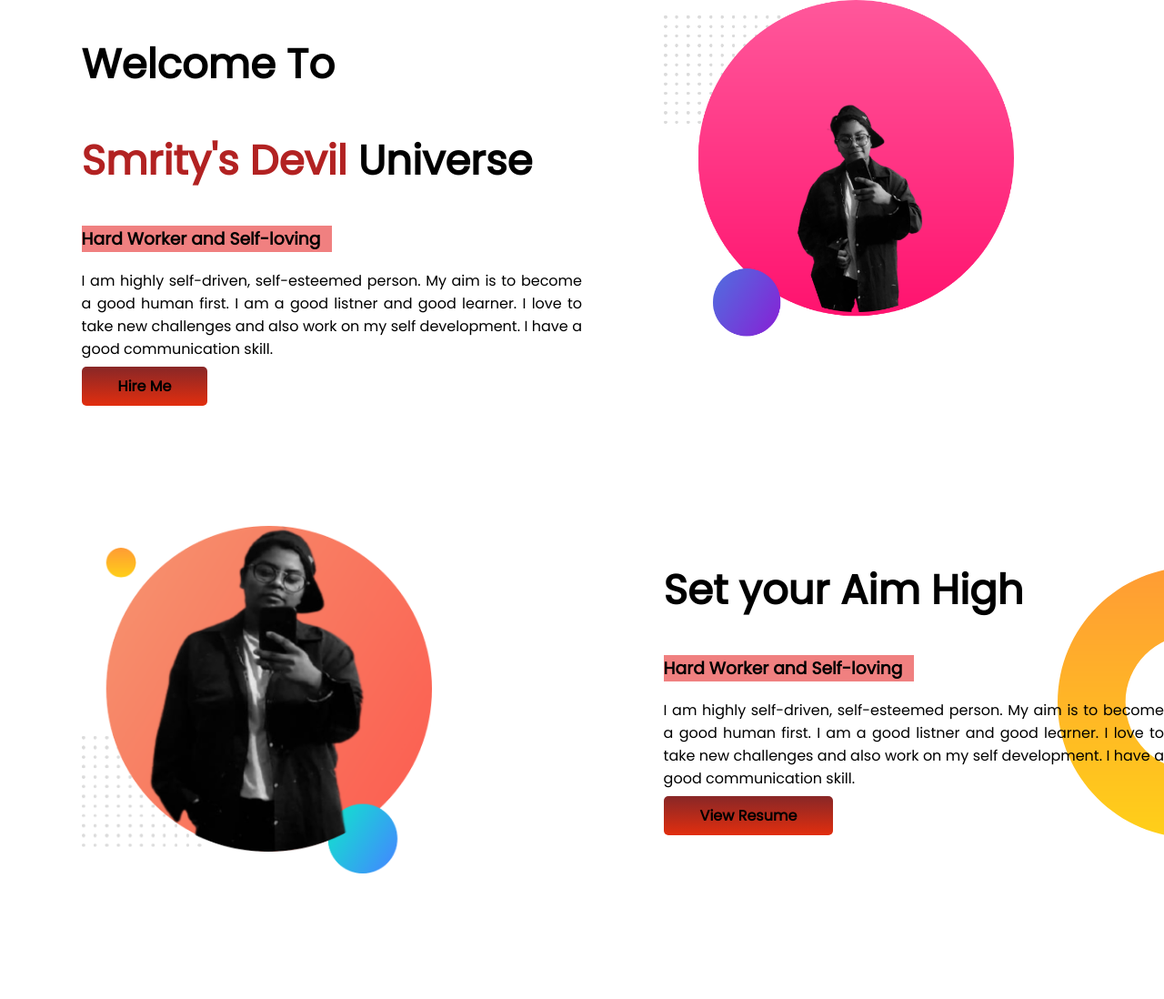
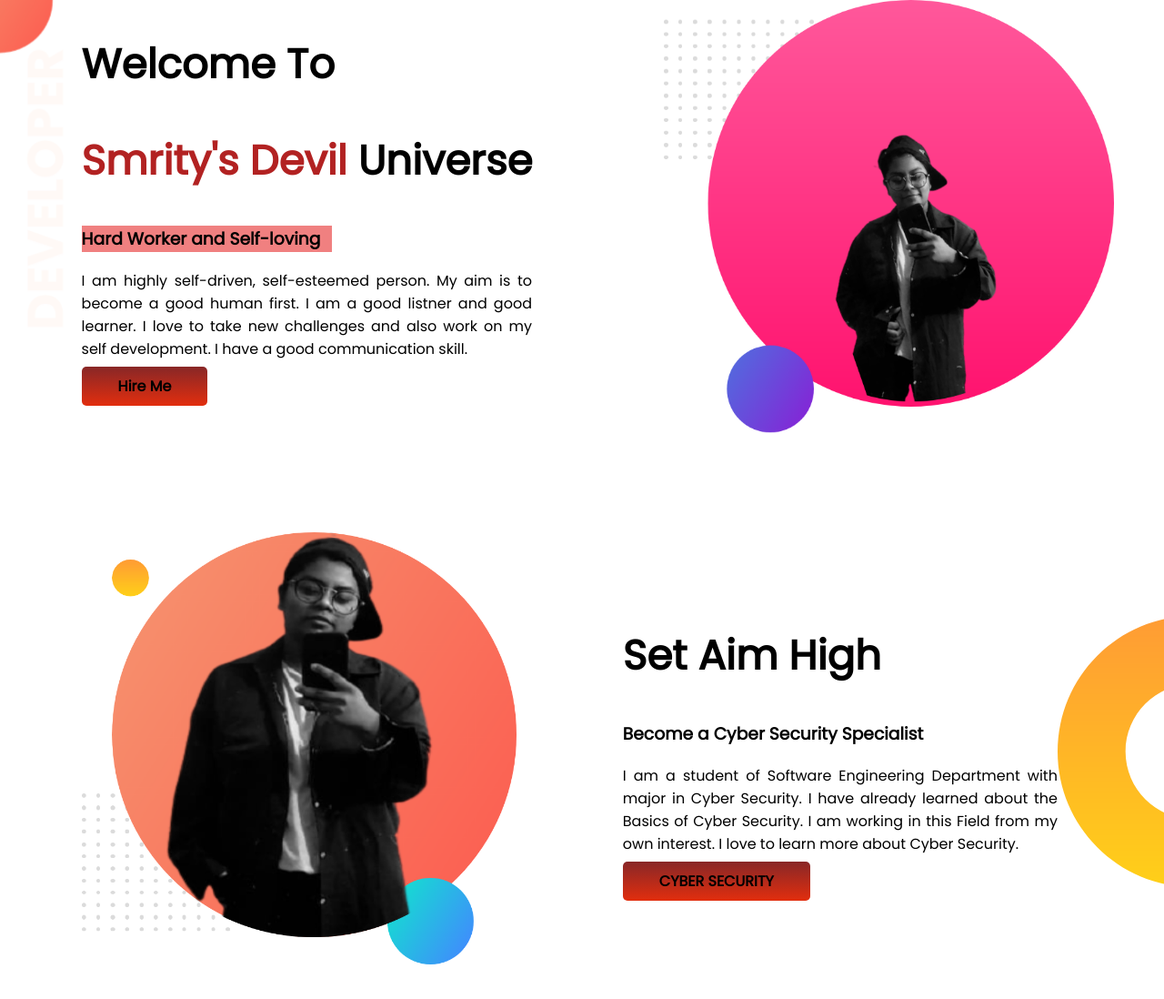
Before and after one commit to SmritySarkar/smrity-portfolio, a plain HTML site: page index.html in a window 1280 px wide. Shown: the whole page at 91% size. Drawn offline with Linux system fonts and the light colour scheme.

Commit message:
set aim high added

```diff
--- a/index.html
+++ b/index.html
@@ -13,7 +13,7 @@
 
 <body>
 
-    <section class="dream-big">
+    <section class="top-banner">
         <div class="width-part">
         <h1>Welcome To</h1>
         <h1><span class="devil">Smrity's Devil</span> Universe</h1>
@@ -27,21 +27,17 @@
     </div>
        </section>
 
-       <section class="aim-high">
+      <section class="set-aim">
+          <div class="width-part">
+              <img src="images/smrity-picture.png" alt="">
+          </div>
 
-        <div class="width-part">
-            <img src="images/smrity-picture.png" alt="">
-       </div>
-
-        <div class="width-part">
-        <h1>Set your Aim High</h1>
-        <h3 class="bg">Hard Worker and Self-loving</h3>
-        <p>I am highly self-driven, self-esteemed person. My aim is to become a good human first. I am a good listner and good learner. I love to take new challenges and also work on my self development. I have a good communication skill. </p>
-        <a class="link-button" target= "_blank" >View Resume</a>
-    </div>
-
-
-       </section>
-
+          <div id="width-part-set" class="width-part">
+              <h1>Set Aim High</h1>
+              <h3>Become a Cyber Security Specialist</h3>
+              <p>I am a student of Software Engineering Department with major in Cyber Security. I have already learned about the Basics of Cyber Security. I am working in this Field from my own interest. I love to learn more about Cyber Security.</p>
+              <a class="link-button" target="_blank" href="">CYBER SECURITY</a>
+          </div>
+      </section>
 </body>
 </html>
--- a/style.css
+++ b/style.css
@@ -22,7 +22,7 @@ p {
 
 section {
     display: flex;
-    margin-bottom: 11%;
+    margin-bottom: 8%;
 }
 
 .width-part {
@@ -31,7 +31,7 @@ section {
 }
 
 .width-part img {
-    width: 70%;
+    width: 90%;
 }
 
 .link-button {
@@ -49,8 +49,20 @@ section {
 
 }
 
-.aim-high {
+.set-aim {
     background-image: url(images/dream-bg.png);
     background-repeat: no-repeat;
     background-position: right;
+    background-position-x: bottom;
 }
+
+.width-part p {
+    margin-right: 5%;
+    padding-right: 5%;
+
+}
+
+#width-part-set {
+    padding: 5%;
+
+}
```
